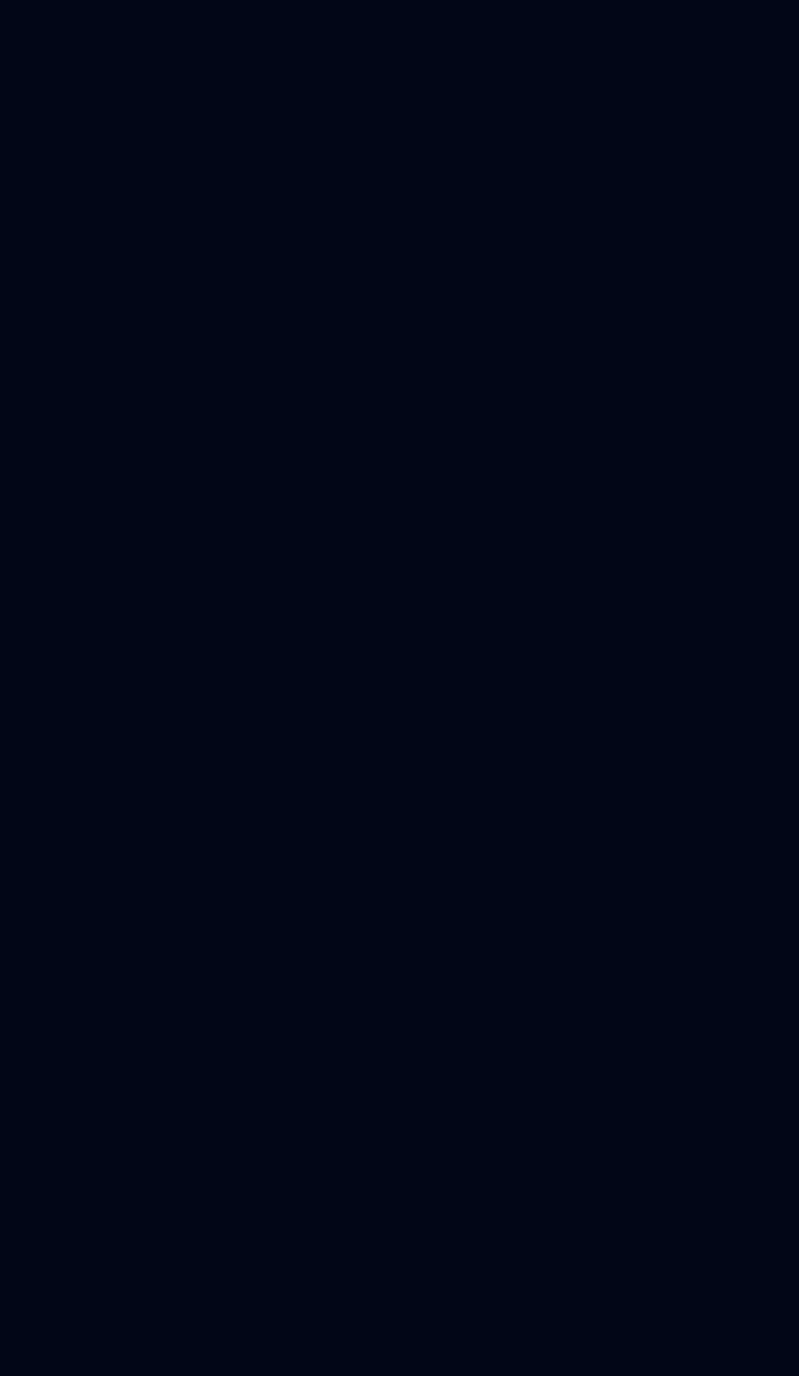
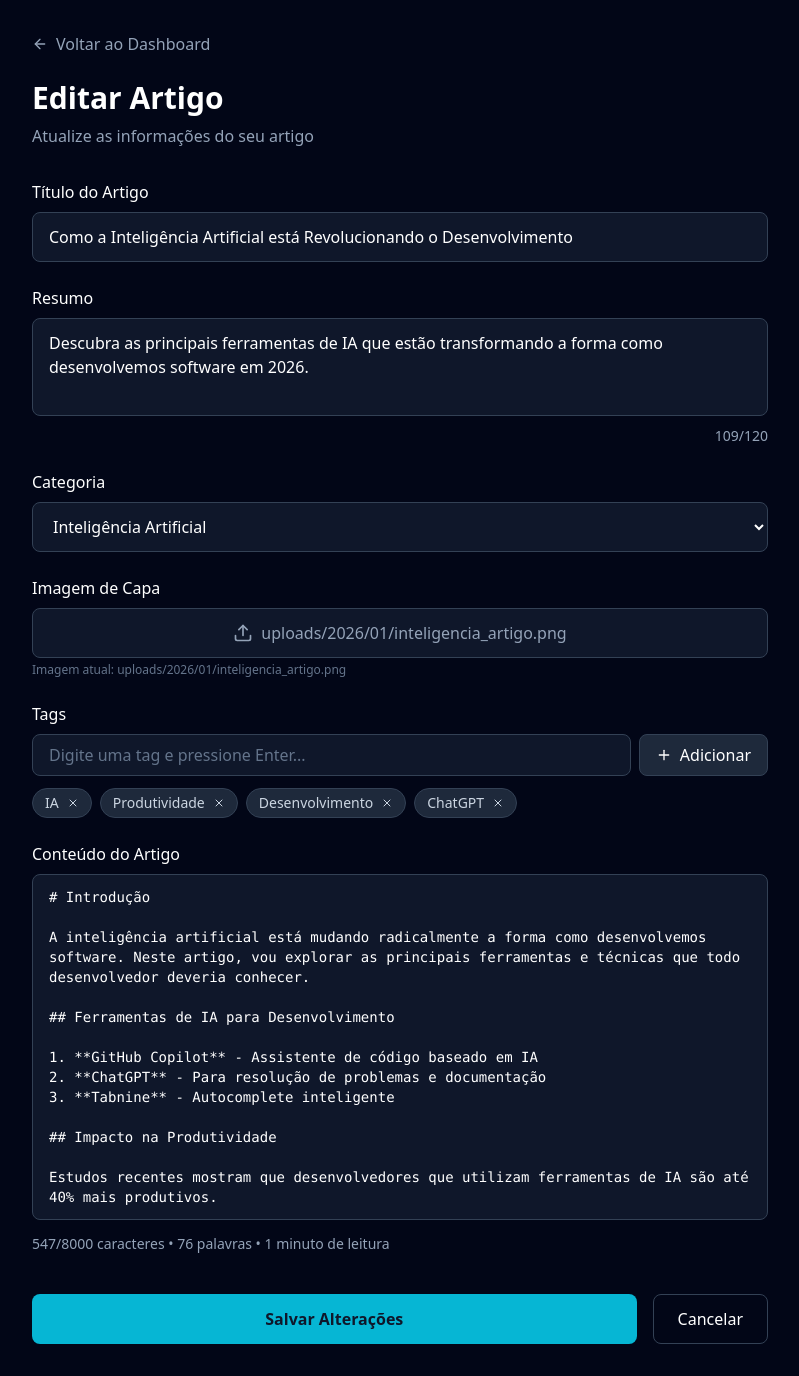
Before and after one commit to XXnicor/MindBlog-frontend, a React (Vite) app: page /artigos/editar/1 in a window 1280 px wide. Before the commit this address had no page. Shown: the whole page, without its empty margins (240-1039 px from the left). Before the commit the page ends 800 px from the top, so only its background shows below. Built offline with nearby package versions, Linux system fonts and the light colour scheme.

Commit message:
Atualização:Correção de bug na criação e edição de artigo

```diff
--- a/src/App.tsx
+++ b/src/App.tsx
@@ -2,6 +2,7 @@ import { Routes, Route } from 'react-router-dom';
 import Home from './pages/Home';
 import AllArticles from './pages/AllArticles';
 import ArticlePage from './pages/ArticlePage';
+import ArticleForm from './pages/ArticleForm';
 import Login from './pages/Login';
 import Register from './pages/Register';
 import Dashboard from './pages/Dashboard';
@@ -13,6 +14,8 @@ export default function App() {
       <Route path="/" element={<Home />} />
       <Route path="/artigos" element={<AllArticles />} />
       <Route path="/artigo/:id" element={<ArticlePage />} />
+      <Route path="/artigos/novo" element={<ArticleForm />} />
+      <Route path="/artigos/editar/:id" element={<ArticleForm />} />
       <Route path="/login" element={<Login />} />
       <Route path="/register" element={<Register />} />
       <Route path="/dashboard" element={<Dashboard />} />
--- a/src/pages/ArticleForm.tsx
+++ b/src/pages/ArticleForm.tsx
@@ -57,11 +57,7 @@ A inteligência artificial está mudando radicalmente a forma como desenvolvemos
 
 ## Impacto na Produtividade
 
-Estudos recentes mostram que desenvolvedores que utilizam ferramentas de IA são até 40% mais produtivos. Isso não significa que a IA vai substituir desenvolvedores, mas sim que ela se tornará uma ferramenta essencial no dia a dia.
-
-## Conclusão
-
-A IA está aqui para ficar. Aproveite essas ferramentas para se tornar um desenvolvedor mais eficiente e focado em resolver problemas complexos.`,
+Estudos recentes mostram que desenvolvedores que utilizam ferramentas de IA são até 40% mais produtivos.`,
         tags: ['IA', 'Produtividade', 'Desenvolvimento', 'ChatGPT'],
         imagem_url: 'uploads/2026/01/inteligencia_artigo.png'
       };
@@ -126,7 +122,20 @@ A IA está aqui para ficar. Aproveite essas ferramentas para se tornar um desenv
     setIsSubmitting(true);
 
     try {
-      // Cria FormData para envio
+      // Simula envio (comentado até API estar pronta)
+      console.log('Dados do formulário:', {
+        title,
+        summary,
+        category,
+        content,
+        tags,
+        image: image?.name,
+        isEditMode,
+        id
+      });
+
+      // TODO: Descomentar quando a API estiver pronta
+      /*
       const formData = new FormData();
       formData.append('titulo', title);
       formData.append('resumo', summary);
@@ -138,7 +147,6 @@ A IA está aqui para ficar. Aproveite essas ferramentas para se tornar um desenv
         formData.append('imagem', image);
       }
 
-      // Envia para API (PUT para edição, POST para criação)
       if (isEditMode && id) {
         await api.put(`/articles/${id}`, formData, {
           headers: {
@@ -152,6 +160,12 @@ A IA está aqui para ficar. Aproveite essas ferramentas para se tornar um desenv
           },
         });
       }
+      */
+
+      // Simula delay de rede
+      await new Promise(resolve => setTimeout(resolve, 1000));
+
+      alert(`Artigo ${isEditMode ? 'editado' : 'criado'} com sucesso!`);
 
       // Redireciona para dashboard após sucesso
       navigate('/dashboard');
@@ -171,14 +185,9 @@ A IA está aqui para ficar. Aproveite essas ferramentas para se tornar um desenv
       <div className="min-h-screen bg-slate-950 text-white flex items-center justify-center">
         <div className="text-center">
           <div className="inline-block w-8 h-8 border-4 border-cyan-500 border-t-transparent rounded-full animate-spin mb-4"></div>
-          <p className="text-slate-400">Carregando
-            {isEditMode ? 'Editar Artigo' : 'Criar Novo Artigo'}
-          </h1>
-          <p className="text-slate-400">
-            {isEditMode
-              ? 'Atualize as informações do seu artigo'
-              : 'Compartilhe seu conhecimento com a comunidade'
-            }
+          <p className="text-slate-400">Carregando artigo...</p>
+        </div>
+      </div>
     );
   }
 
@@ -196,9 +205,14 @@ A IA está aqui para ficar. Aproveite essas ferramentas para se tornar um desenv
 
         {/* Título da página */}
         <div className="mb-8">
-          <h1 className="text-3xl font-bold mb-2">Criar Novo Artigo</h1>
+          <h1 className="text-3xl font-bold mb-2">
+            {isEditMode ? 'Editar Artigo' : 'Criar Novo Artigo'}
+          </h1>
           <p className="text-slate-400">
-            Compartilhe seu conhecimento com a comunidade
+            {isEditMode
+              ? 'Atualize as informações do seu artigo'
+              : 'Compartilhe seu conhecimento com a comunidade'
+            }
           </p>
         </div>
 
@@ -271,7 +285,12 @@ A IA está aqui para ficar. Aproveite essas ferramentas para se tornar um desenv
                 className="hidden"
               />
               <label
-                htmlFor="
+                htmlFor="image"
+                className="flex items-center justify-center gap-2 w-full px-4 py-3 bg-slate-900 border border-slate-700 rounded-lg text-slate-400 hover:text-white hover:border-cyan-500 cursor-pointer transition-colors"
+              >
+                <Upload className="w-5 h-5" />
+                <span>
+                  {image
                     ? image.name
                     : existingImageUrl
                       ? existingImageUrl
@@ -284,12 +303,7 @@ A IA está aqui para ficar. Aproveite essas ferramentas para se tornar um desenv
               <p className="mt-1 text-xs text-slate-500">
                 Imagem atual: {existingImageUrl}
               </p>
-            )}pload className="w-5 h-5" />
-                <span>
-                  {image ? image.name : 'Clique para fazer upload da imagem'}
-                </span>
-              </label>
-            </div>
+            )}
           </div>
 
           {/* Tags */}
@@ -331,34 +345,31 @@ A IA está aqui para ficar. Aproveite essas ferramentas para se tornar um desenv
                       className="hover:text-red-400 transition-colors"
                     >
                       <X className="w-3 h-3" />
-                    </button>.slice(0, CONTENT_MAX))}
-              placeholder="Escreva o conteúdo completo do seu artigo... Você pode usar Markdown."
-              required
-              rows={16}
-              className="w-full px-4 py-3 bg-slate-900 border border-slate-700 rounded-lg text-white placeholder-slate-500 focus:outline-none focus:border-cyan-500 transition-colors resize-none font-mono text-sm"
-            />
-            <div className="mt-2 flex justify-between text-sm text-slate-400">
-              <span>
-                {content.length}/{CONTENT_MAX} caracteres • {wordCount} palavras • {readingTime} {readingTime === 1 ? 'minuto' : 'minutos'} de leitura
+                    </button>
+                  </span>
+                ))}
+              </div>
+            )}
+          </div>
 
+          {/* Conteúdo do Artigo */}
+          <div>
             <label htmlFor="content" className="block text-white font-medium mb-2">
               Conteúdo do Artigo
             </label>
             <textarea
               id="content"
               value={content}
-              onChange={(e) => setContent(e.target.value)}
+              onChange={(e) => setContent(e.target.value.slice(0, CONTENT_MAX))}
               placeholder="Escreva o conteúdo completo do seu artigo... Você pode usar Markdown."
               required
               rows={16}
               className="w-full px-4 py-3 bg-slate-900 border border-slate-700 rounded-lg text-white placeholder-slate-500 focus:outline-none focus:border-cyan-500 transition-colors resize-none font-mono text-sm"
             />
-            <div className="mt-2 flex justify-between text-sm text-slate-400">
-              <span>{content.length} caracteres</span>
-              <span>~{readin
-                ? (isEditMode ? 'Salvando...' : 'Publicando...')
-                : (isEditMode ? 'Salvar Alterações' : 'Publicar Artigo')
-
+            <div className="mt-2 text-sm text-slate-400">
+              <span>
+                {content.length}/{CONTENT_MAX} caracteres • {wordCount} palavras • {readingTime} {readingTime === 1 ? 'minuto' : 'minutos'} de leitura
+              </span>
             </div>
           </div>
 
@@ -367,9 +378,12 @@ A IA está aqui para ficar. Aproveite essas ferramentas para se tornar um desenv
             <button
               type="submit"
               disabled={isSubmitting}
-              className="flex-1 px-6 py-3 bg-cyan-500 hover:bg-cyan-600 disabled:bg-slate-700 disabled:cursor-not-allowed text-white font-semibold rounded-lg transition-colors"
+              className="flex-1 px-6 py-3 bg-cyan-500 hover:bg-cyan-600 disabled:bg-slate-700 disabled:cursor-not-allowed text-slate-900 font-semibold rounded-lg transition-colors"
             >
-              {isSubmitting ? 'Publicando...' : 'Publicar Artigo'}
+              {isSubmitting
+                ? (isEditMode ? 'Salvando...' : 'Publicando...')
+                : (isEditMode ? 'Salvar Alterações' : 'Publicar Artigo')
+              }
             </button>
             <Link
               to="/dashboard"
--- a/src/pages/Dashboard.tsx
+++ b/src/pages/Dashboard.tsx
@@ -117,7 +117,7 @@ export default function Dashboard() {
               Configurações
             </Link>
             <Link
-              to="/new"
+              to="/artigos/novo"
               className="inline-flex items-center gap-2 px-4 py-2 bg-cyan-500 hover:bg-cyan-400 text-slate-900 font-semibold rounded-lg transition-colors"
             >
               <Plus size={18} />
@@ -154,7 +154,7 @@ export default function Dashboard() {
                   <FileText className="w-16 h-16 text-slate-700 mx-auto mb-4" />
                   <p className="text-slate-400">Você ainda não tem artigos publicados</p>
                   <Link
-                    to="/new"
+                    to="/artigos/novo"
                     className="inline-flex items-center gap-2 mt-4 px-4 py-2 bg-cyan-500 hover:bg-cyan-400 text-slate-900 font-semibold rounded-lg transition-colors"
                   >
                     <Plus size={18} />
@@ -199,7 +199,7 @@ export default function Dashboard() {
                       {/* Actions */}
                       <div className="flex flex-col gap-2 flex-shrink-0">
                         <Link
-                          to={`/edit/${article.id}`}
+                          to={`/artigos/editar/${article.id}`}
                           className="p-2 text-cyan-400 hover:bg-cyan-500/10 border border-cyan-500/30 rounded-lg transition-colors"
                           title="Editar"
                         >
```
